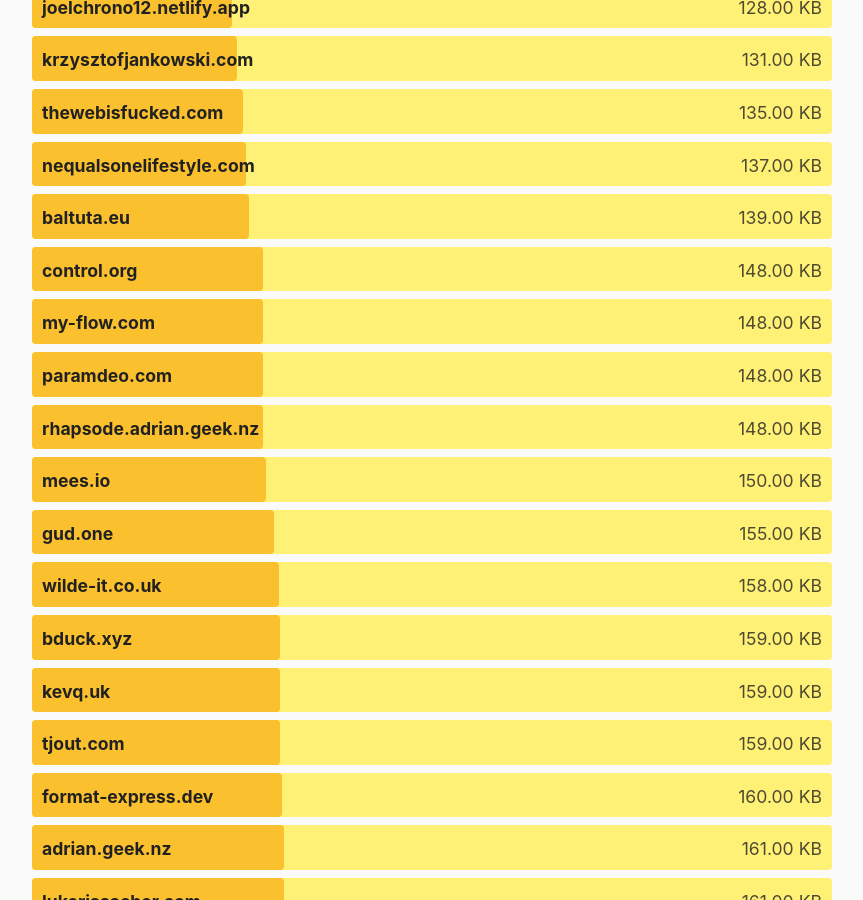
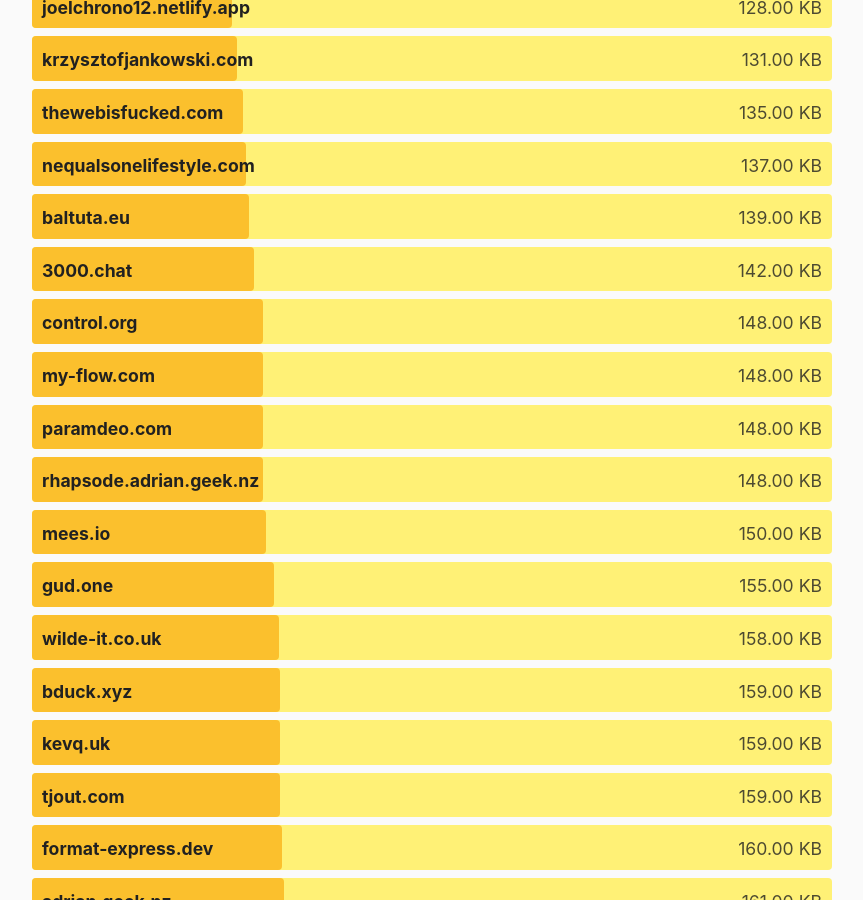
Before and after one commit to kevquirk/512kb.club, a Jekyll site: the page built from index.md, in a window 1280 px wide and 900 px high, scrolled down 14060 px. Shown: the whole window, without its empty margins (208-1071 px from the left). Built offline with Jekyll 4.4.1, drawn with Linux system fonts in a browser that asks for light colours.

Commit message:
Update sites.yml

```diff
--- a/_data/sites.yml
+++ b/_data/sites.yml
@@ -23,6 +23,11 @@
   size: 186
   last_checked: 2021-12-18
 
+- domain: 3000.chat
+  url: https://3000.chat/
+  size: 142
+  last_checked: 2022-02-03
+
 - domain: 47nil.com
   url: https://47nil.com/
   size: 111
```
